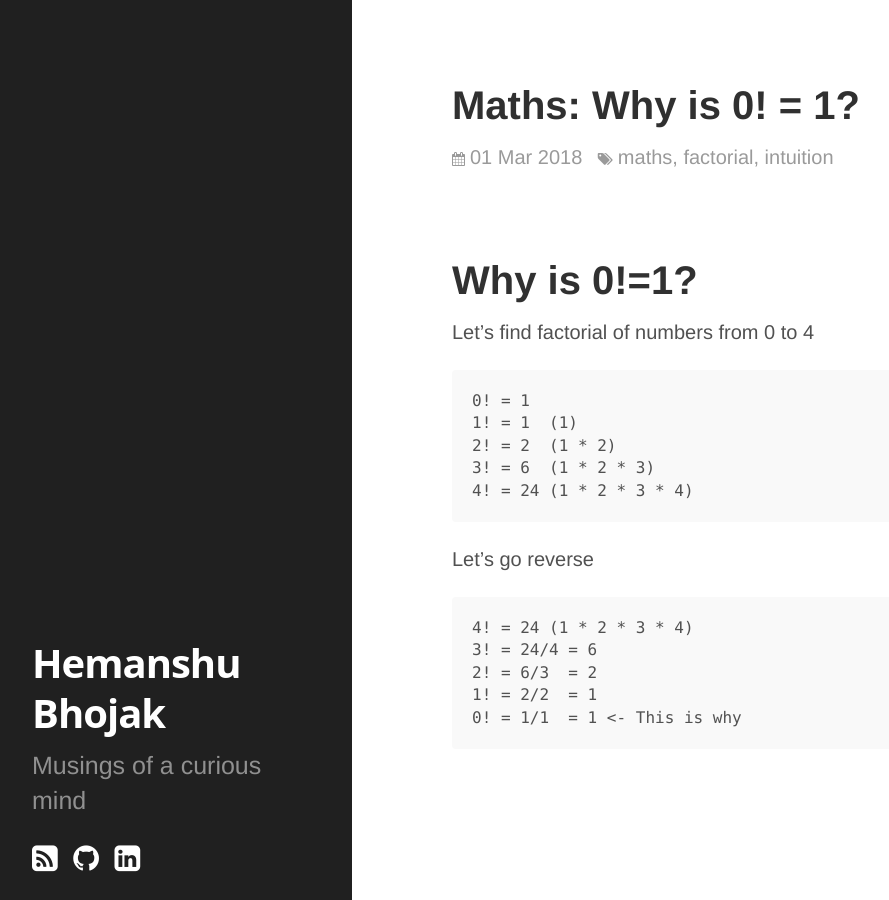
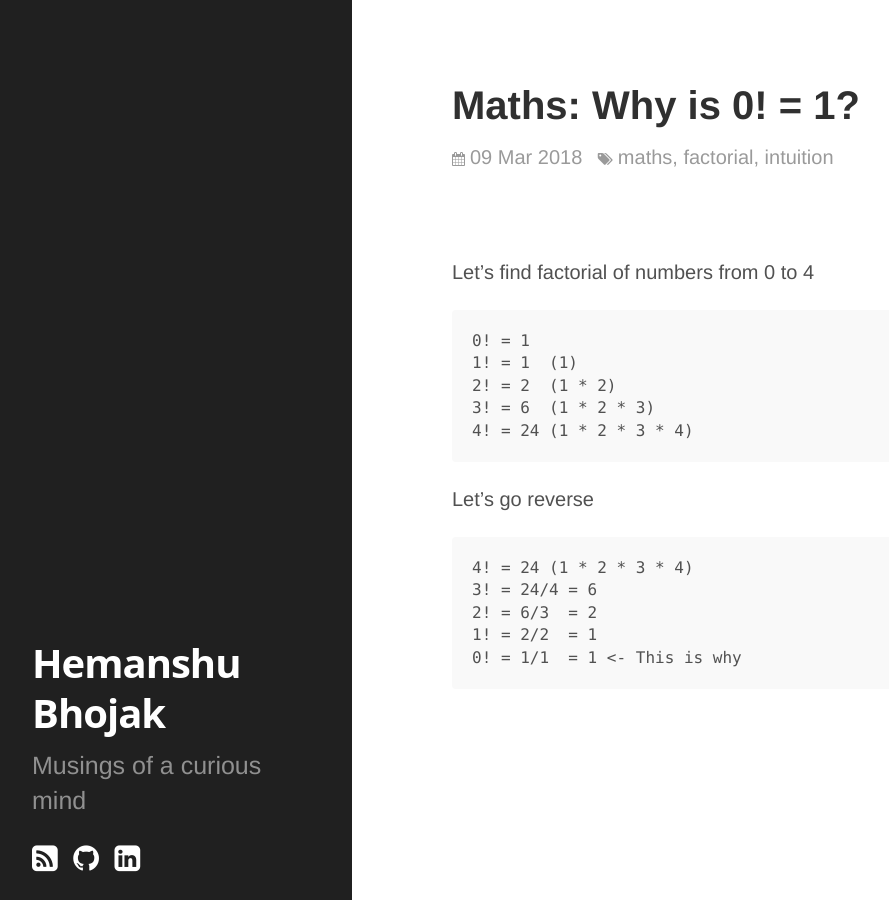
Before and after one commit to technoheman/hemanshubhojak.com, a Jekyll site: the page built from _posts/2018/2016-08-01-why-is-0-factorial-0.md, in a window 1280 px wide. Shown: the whole page, without its empty margins (8-897 px from the left). Built offline with Jekyll 4.4.1, drawn with Linux system fonts in a browser that asks for light colours; some web fonts are replaced; comment, search, counter and statistics services are not loaded.

Commit message:
Cosmetic changes

```diff
--- a/_posts/2018/2016-08-01-why-is-0-factorial-0.md
+++ b/_posts/2018/2016-08-01-why-is-0-factorial-0.md
@@ -1,11 +1,9 @@
 ---
 layout: post
 title:  "Maths: Why is 0! = 1?"
-date: 2018-03-01 10:31:00
+date: 2018-03-09 10:31:00
 tags: ["maths", "factorial", "intuition"]
 ---
-
-# Why is 0!=1?
 
 Let's find factorial of numbers from 0 to 4
 
```
